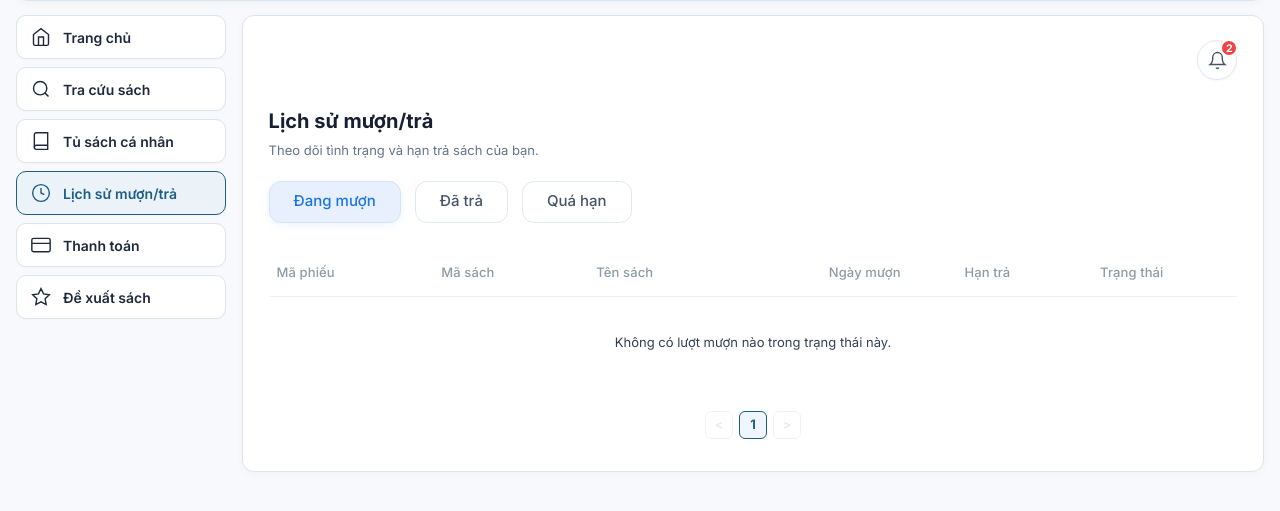
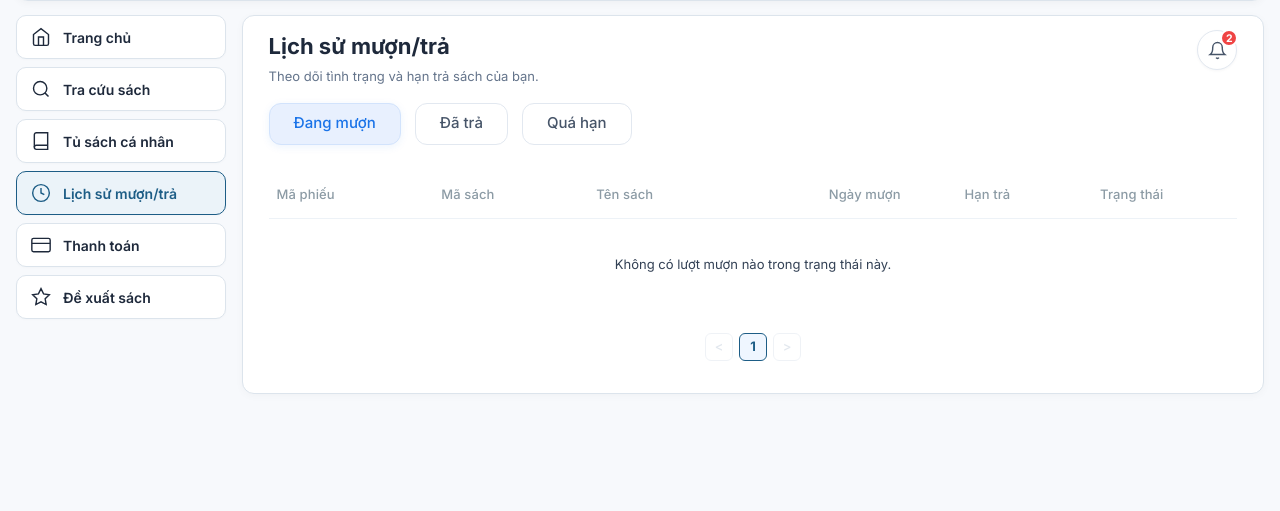
Before and after one commit to Tannin123/LEAF_LIBRARY, a plain HTML site: page user/history.html in a window 1280 px wide. Shown: the part 81-592 px from the top of the page. Drawn offline with nearby package versions, Linux system fonts and the light colour scheme; no server answers; a web font is replaced by a local one.

Commit message:
style(user): move history heading and tabs higher up, remove excess top gap

```diff
--- a/css/user.css
+++ b/css/user.css
@@ -2472,6 +2472,13 @@
 
 .workflow-content {
   min-width: 0;
+  padding-top: 14px !important;
+  gap: 14px !important;
+}
+
+.user-interface .workflow-content {
+  padding-top: 14px !important;
+  gap: 14px !important;
 }
 
 .workflow-page-content {
--- a/user/history.html
+++ b/user/history.html
@@ -31,9 +31,9 @@
 				<a href="suggestions.html" class="sidebar-item" title="Đề xuất sách"><svg viewBox="0 0 24 24" fill="none" stroke="currentColor"><polygon points="12 2 15.09 8.26 22 9.27 17 14.14 18.18 21.02 12 17.77 5.82 21.02 7 14.14 2 9.27 8.91 8.26 12 2"/></svg><span>Đề xuất sách</span></a>
 			</aside>
 			<main class="content-section user-dashboard-section workflow-content">
-				<div class="user-dash-topbar"><div></div><div class="user-dash-actions"><button type="button" class="topbar-icon-btn" id="btnNotification" title="Thông báo"><svg viewBox="0 0 24 24" fill="none" stroke="currentColor" stroke-width="1.8"><path d="M18 8a6 6 0 0 0-12 0c0 7-3 9-3 9h18s-3-2-3-9"/><path d="M13.73 21a2 2 0 0 1-3.46 0"/></svg><span class="topbar-badge badge-red">2</span></button></div></div>
+				<div class="user-dash-topbar" style="align-items: flex-start; margin-bottom: 2px;"><div class="workflow-heading" style="margin: 0;"><h1 id="historyTitle" style="font-size: 22px; font-weight: 700; color: #1E293B; margin: 0 0 4px 0;">Lịch sử mượn/trả</h1><p style="margin: 0; color: #64748B; font-size: 13px;">Theo dõi tình trạng và hạn trả sách của bạn.</p></div><div class="user-dash-actions"><button type="button" class="topbar-icon-btn" id="btnNotification" title="Thông báo"><svg viewBox="0 0 24 24" fill="none" stroke="currentColor" stroke-width="1.8"><path d="M18 8a6 6 0 0 0-12 0c0 7-3 9-3 9h18s-3-2-3-9"/><path d="M13.73 21a2 2 0 0 1-3.46 0"/></svg><span class="topbar-badge badge-red">2</span></button></div></div>
 				<section class="workflow-page-content" aria-labelledby="historyTitle">
-					<div class="workflow-heading"><h1 id="historyTitle">Lịch sử mượn/trả</h1><p>Theo dõi tình trạng và hạn trả sách của bạn.</p></div>
+
 					<div class="history-tabs" role="tablist" aria-label="Lọc lịch sử mượn trả"><button type="button" class="active" data-history-status="Đang mượn">Đang mượn</button><button type="button" data-history-status="Đã trả">Đã trả</button><button type="button" data-history-status="Quá hạn">Quá hạn</button></div>
 					<div class="workflow-table-wrap"><table class="workflow-table history-table"><thead><tr><th>Mã phiếu</th><th>Mã sách</th><th>Tên sách</th><th>Ngày mượn</th><th>Hạn trả</th><th>Trạng thái</th></tr></thead><tbody id="readerHistoryRows"></tbody></table></div>
 					<div class="pagination-wrapper" id="historyPagination"><button type="button" class="page-box disabled" disabled>&lt;</button><button type="button" class="page-box active">1</button><button type="button" class="page-box disabled" disabled>&gt;</button></div>
```
